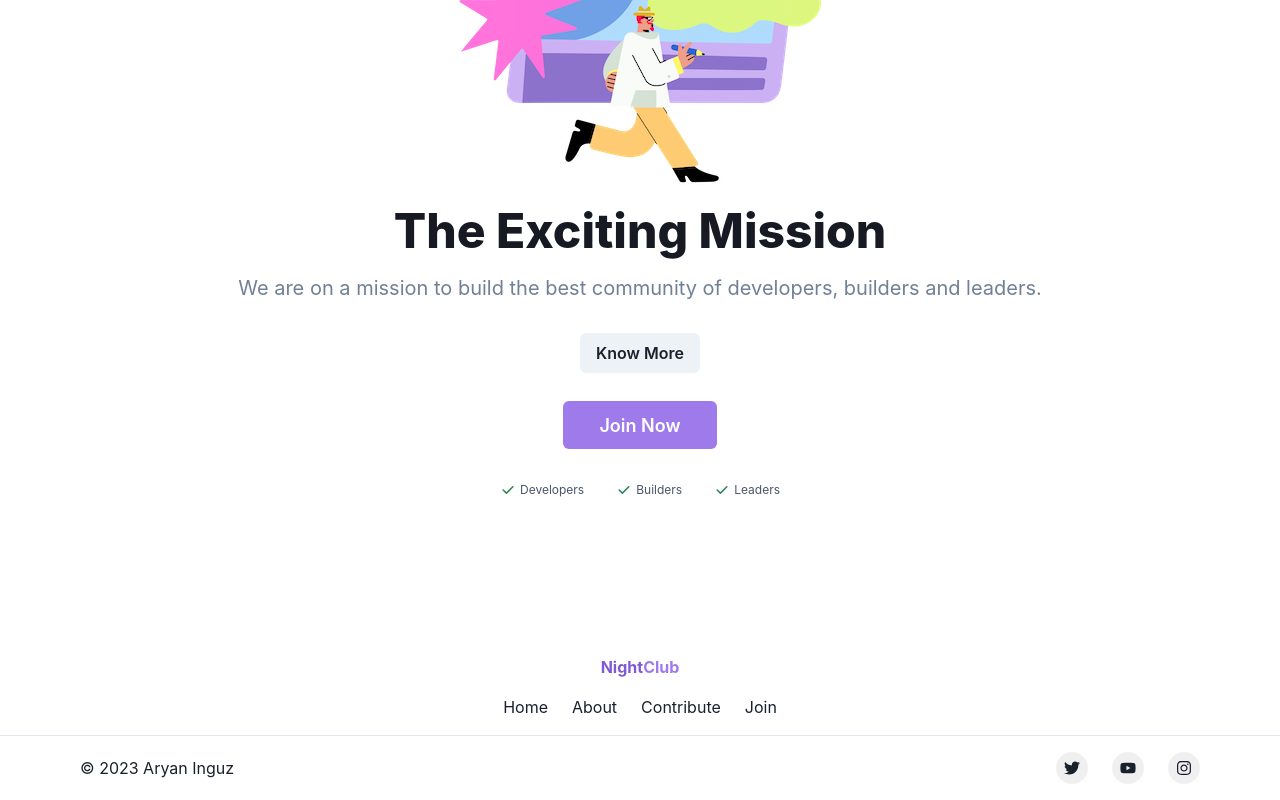
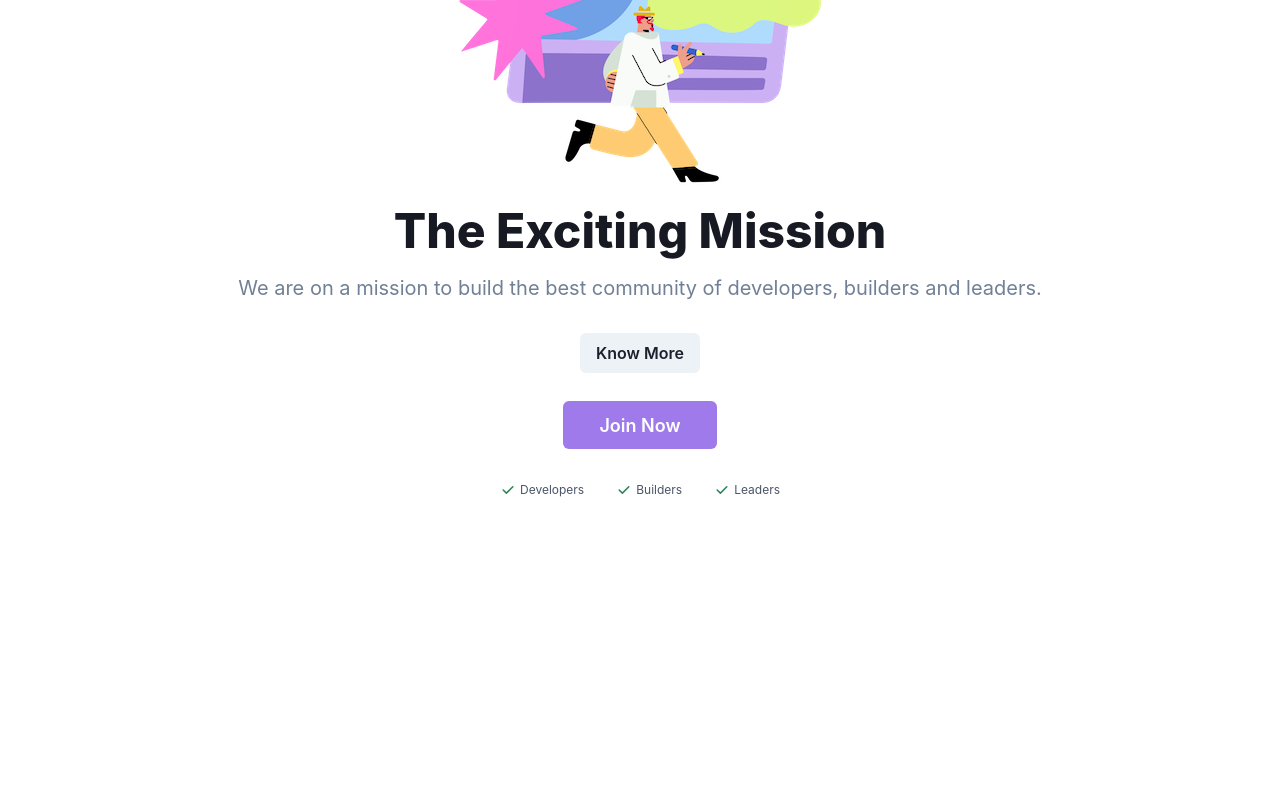
Before and after one commit to Aryainguz/DevXClub-V1, a React (Create React App) app: page / in a window 1280 px wide. Shown: the part 1864-2664 px from the top of the page. After the commit the page ends 2503 px from the top, so only its background shows below. Built offline with nearby package versions, Linux system fonts and the light colour scheme; no server answers.

Commit message:
added main route

```diff
--- a/src/App.jsx
+++ b/src/App.jsx
@@ -19,10 +19,9 @@ import { BrowserRouter as Router,Routes,Route} from 'react-router-dom';
 import {auth} from './context/Firebase';
 import { onAuthStateChanged } from 'firebase/auth';
 import About from './components/About';
-import Footer from './components/Footer';
 import { FirebaseContext } from './context/Firebase';
 import { useContext } from 'react';
-import Sidebar from './components/Sidebar';
+import Error from './components/Error';
 
 function App() {
 
@@ -46,8 +45,8 @@ function App() {
         <Route path='/about' element={<About/>}/>
         <Route path='/login' {...user && user.emailVerified ? {element: <Main/>} : {element: <Signin/>}}/>
         <Route path='/main' {...user && user.emailVerified ? {element: <Main/>} : {element: <Signin/>}}/>
+        <Route path='*' element={<Error/>}/>
       </Routes>
-      <Footer/>
     </Router>
 
   );
```
